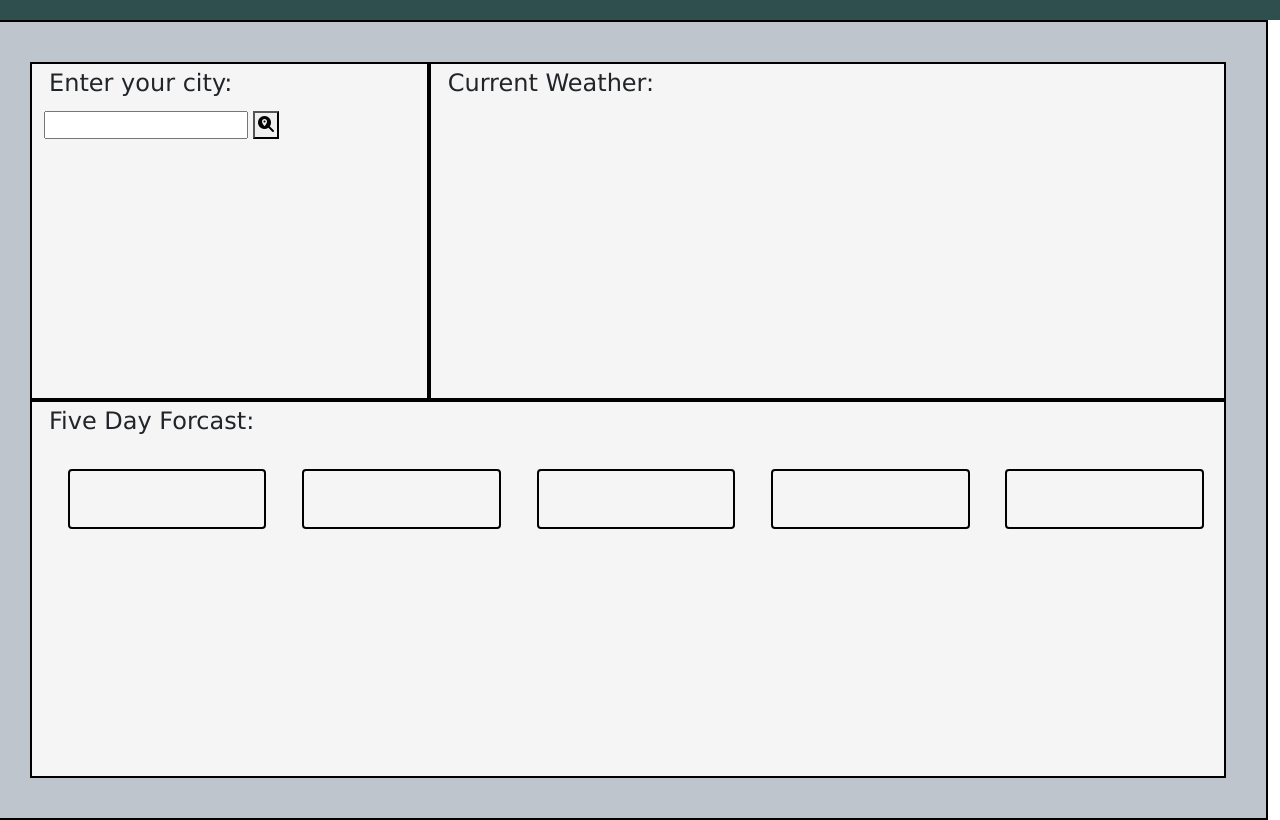
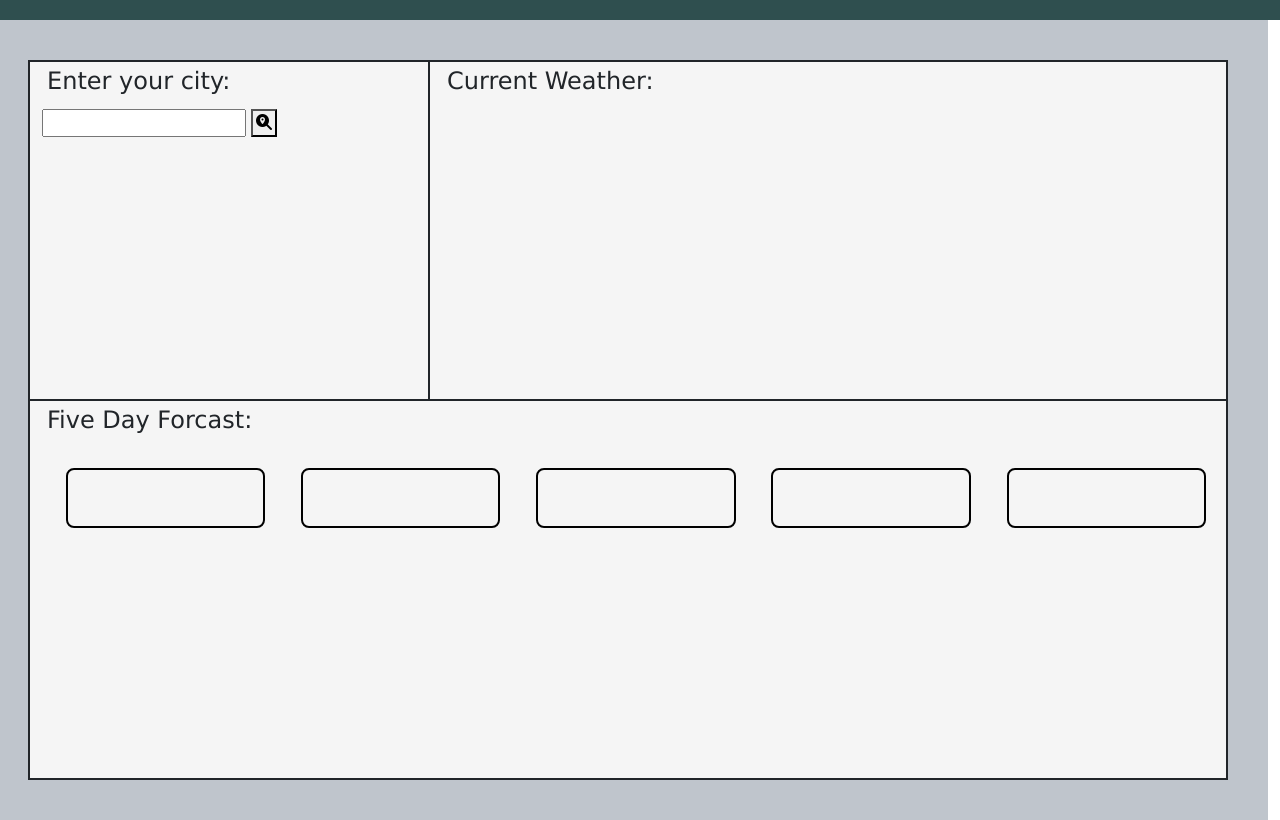
Before and after one commit to MonsAltus/Weather-Dashboard, a plain HTML site: page index.html in a window 1280 px wide. Shown: the part 66-886 px from the top of the page. Drawn offline with nearby package versions, Linux system fonts and the light colour scheme.

```diff
--- a/assets/style.css
+++ b/assets/style.css
@@ -27,12 +27,10 @@ main {
     background-color:rgb(191, 197, 204);
     margin: 0;
     padding:40px;
-    border: 2px solid black;
 }
 
 section {
     background-color: whitesmoke;
-    border: black solid 2px;
 }
 
 button {
@@ -40,16 +38,11 @@ button {
     text-align: center;
 }
 
-button i {
-    /* font-size: 15px; */
-}
-
 .future-block {
     border: 2px solid black;
-    border-radius: 4px;
-    margin-top:20px;
+    border-radius: 8px;
+    margin-top: 20px;
     margin-left: 3%;
-    /* min-height: 150px; */
 }
 
 .low-uv {
--- a/index.html
+++ b/index.html
@@ -6,7 +6,8 @@
     <meta name="viewport" content="width=device-width, initial-scale=1.0">
     <link rel="stylesheet" href="./assets/reset.css"/>
     <!-- LINK BOOTSTRAP  -->
-    <link href="https://cdn.jsdelivr.net/npm/bootstrap@5.0.0-beta3/dist/css/bootstrap.min.css" rel="stylesheet" integrity="sha384-eOJMYsd53ii+scO/bJGFsiCZc+5NDVN2yr8+0RDqr0Ql0h+rP48ckxlpbzKgwra6" crossorigin="anonymous">
+    <link href="https://cdn.jsdelivr.net/npm/bootstrap@5.0.0-beta3/dist/css/bootstrap.min.css"
+        rel="stylesheet" integrity="sha384-eOJMYsd53ii+scO/bJGFsiCZc+5NDVN2yr8+0RDqr0Ql0h+rP48ckxlpbzKgwra6" crossorigin="anonymous">
     <!-- LINK FONTAWESOME ICON LIB -->
     <script src="https://kit.fontawesome.com/dd05bac700.js" crossorigin="anonymous"></script>
     <link rel="stylesheet" href="./assets/style.css"/>
@@ -19,14 +20,14 @@
 </header>
 
 <main class="row vh-100 vw-100">
-    <section class="col-4">
+    <section class="col-4 border border-2 border-dark border-end-0">
         <h2>Enter your city:</h2>
         <input type="text" id="city">
         <button id="city-search"><i class="fas fa-search-location"></i></button>
         <!-- INSERT HISTORY LIST HERE -->
     </section>
 
-    <section class="col-8">
+    <section class="col-8 border border-2 border-dark">
         <h2>Current Weather:</h2>
         <h3 id="current-weather"></h3>
         <img id="current-icon"></img>
@@ -36,7 +37,7 @@
         <p><span id="uv-index"></span></p>
     </section>
 
-    <section class="col-12">
+    <section class="col-12 border border-2 border-dark border-top-0">
         <h2>Five Day Forcast:</h2>
         <div class="row">
             <div class="col-2 future-block">
@@ -77,7 +78,8 @@
 </footer>
     <script src="https://code.jquery.com/jquery-3.6.0.min.js" integrity="sha256-/xUj+3OJU5yExlq6GSYGSHk7tPXikynS7ogEvDej/m4=" crossorigin="anonymous"></script>
     <script src="https://cdnjs.cloudflare.com/ajax/libs/moment.js/2.29.1/moment.min.js"></script>
-    <script src="https://cdn.jsdelivr.net/npm/bootstrap@5.0.0-beta3/dist/js/bootstrap.bundle.min.js" integrity="sha384-JEW9xMcG8R+pH31jmWH6WWP0WintQrMb4s7ZOdauHnUtxwoG2vI5DkLtS3qm9Ekf" crossorigin="anonymous"></script>
+    <script src="https://cdn.jsdelivr.net/npm/bootstrap@5.0.0-beta3/dist/js/bootstrap.bundle.min.js"
+        integrity="sha384-JEW9xMcG8R+pH31jmWH6WWP0WintQrMb4s7ZOdauHnUtxwoG2vI5DkLtS3qm9Ekf" crossorigin="anonymous"></script>
     <script type="text/javascript" src="./assets/script.js"></script>
 </body>
 </html>
```
Also changed, not shown: assets/script.js (+4 -11 lines), 1 other file.
